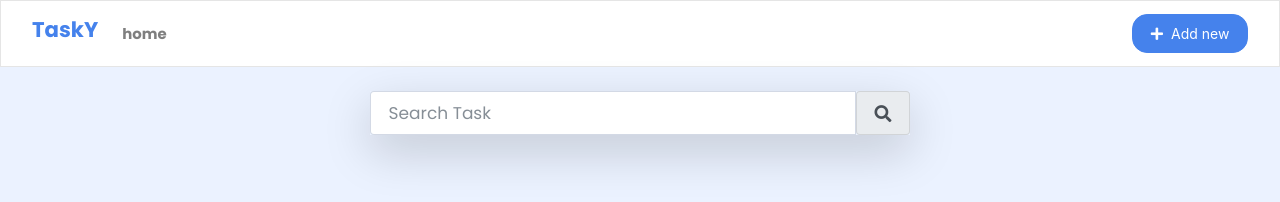
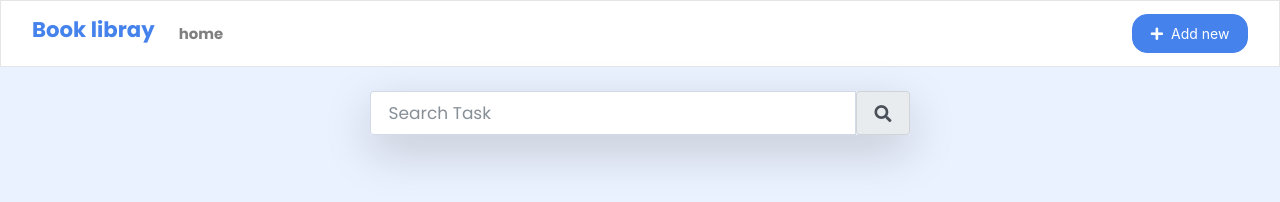
Before and after one commit to Hrithik333/Tasky-manager, a plain HTML site: page index.html in a window 1280 px wide. Drawn offline with nearby package versions, Linux system fonts and the light colour scheme.

Commit message:
Update index.html

```diff
--- a/index.html
+++ b/index.html
@@ -139,7 +139,7 @@
     <nav class="navbar navbar-expand-lg navbar-light bg-light">
       <div class="container-fluid">
         <h1 class="navbar-brand font-weight-700">
-          <a href="index.html">TaskY</a>
+          <a href="index.html">Book libray</a>
         </h1>
         <button
           class="navbar-toggler"
```
